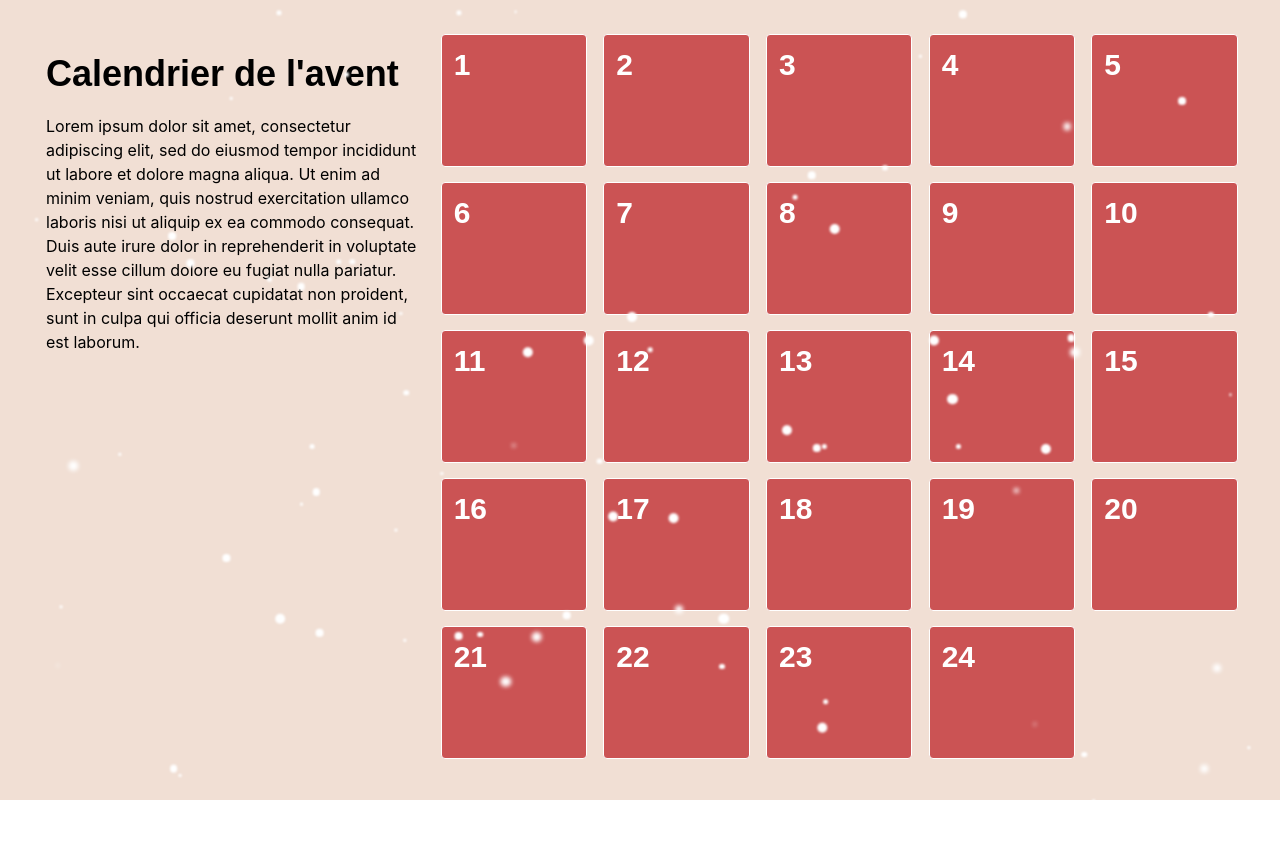
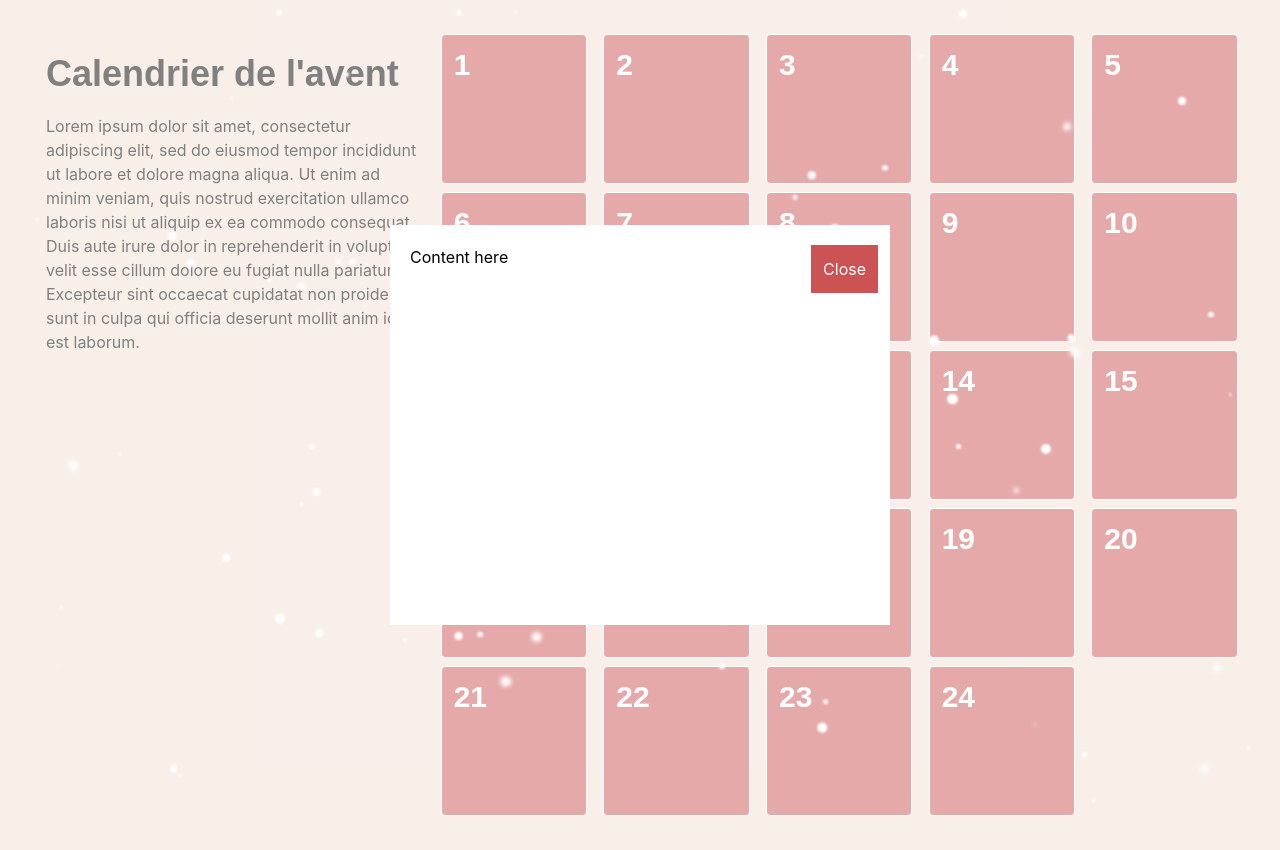
Before and after one commit to yunkigeo/advent, a React (Create React App) app: page / in a window 1280 px wide. Both pictures are taken after a click on the element "10". Shown: the top 850 px of the page. Before the commit the page ends 802 px from the top, so only its background shows below. Built offline with nearby package versions, Linux system fonts and the light colour scheme.

Commit message:
Add popup

```diff
--- a/src/App.js
+++ b/src/App.js
@@ -1,33 +1,51 @@
-// import logo from './logo.svg';
+import {React, useState} from 'react';
 import './App.css';
 import Snowfall from './components/SnowFall';
-function Case({num}) {
+
+function Case({num, open}) {
   return (
-    <div className='w-[90%] h-[90%] min-h-[100px] border border-1 border-white flex text-white bg-main rounded m-1 bg-main z-5 cursor-pointer hover:brightness-110'>
+    <div className='w-[90%] h-[90%] min-h-[150px] border border-1 border-white flex text-white bg-main rounded m-1 bg-main cursor-pointer hover:brightness-110' onClick={open}>
       <h1 className='font-bold ml-3 mt-3 text-3xl font-fredoka'>{num}</h1>
     </div>
   )
 }
+
+
+function Popup({num}) {
+
+}
 function App() {
   const caseNumbers = Array.from({ length: 24 }, (_, index) => index + 1);
+  const [currentNum, setCurrentNum] = useState(1);
+  const [open, setOpen] = useState(false)
   return (
-    <div>
-              <Snowfall/>
+    <div className='relative'>
+    <Snowfall/>
+    {open &&
+      <div className='absolute top-0 left-0 right-0 bottom-0 bg-white bg-opacity-50 flex items-center justify-center z-50'>
+
+        <div className='w-[500px] h-[400px] bg-white p-5 relative'>
+          <button onClick={()=>{setOpen(false)}} className='bg-main text-white p-3 absolute right-3'>Close</button>
+          <div>
+          Content here
+          </div>
+
+        </div>
+
+      </div>
+
+    }
     <div className="bg-base grid md:grid-cols-1 lg:grid-cols-3 min-h-[100vh] p-[30px]">
       <div className='lg:my-2 lg:p-4'>
         <h1 className='text-4xl font-bold font-fredoka mb-2'>Calendrier de l'avent</h1>
         <p className='max-w-[400px] py-3'>
         Lorem ipsum dolor sit amet, consectetur adipiscing elit, sed do eiusmod tempor incididunt ut labore et dolore magna aliqua. Ut enim ad minim veniam, quis nostrud exercitation ullamco laboris nisi ut aliquip ex ea commodo consequat. Duis aute irure dolor in reprehenderit in voluptate velit esse cillum dolore eu fugiat nulla pariatur. Excepteur sint occaecat cupidatat non proident, sunt in culpa qui officia deserunt mollit anim id est laborum.
-
         </p>
       </div>
       <div className='lg:col-span-2 grid sm:grid-cols-3 md:grid-cols-5'>
-
       {caseNumbers.map((num) => (
-        <Case key={num} num={num} />
+        <Case key={num} num={num} open={()=> {setOpen(true)}} />
       ))}
-
-
       </div>
 
     </div>
```
